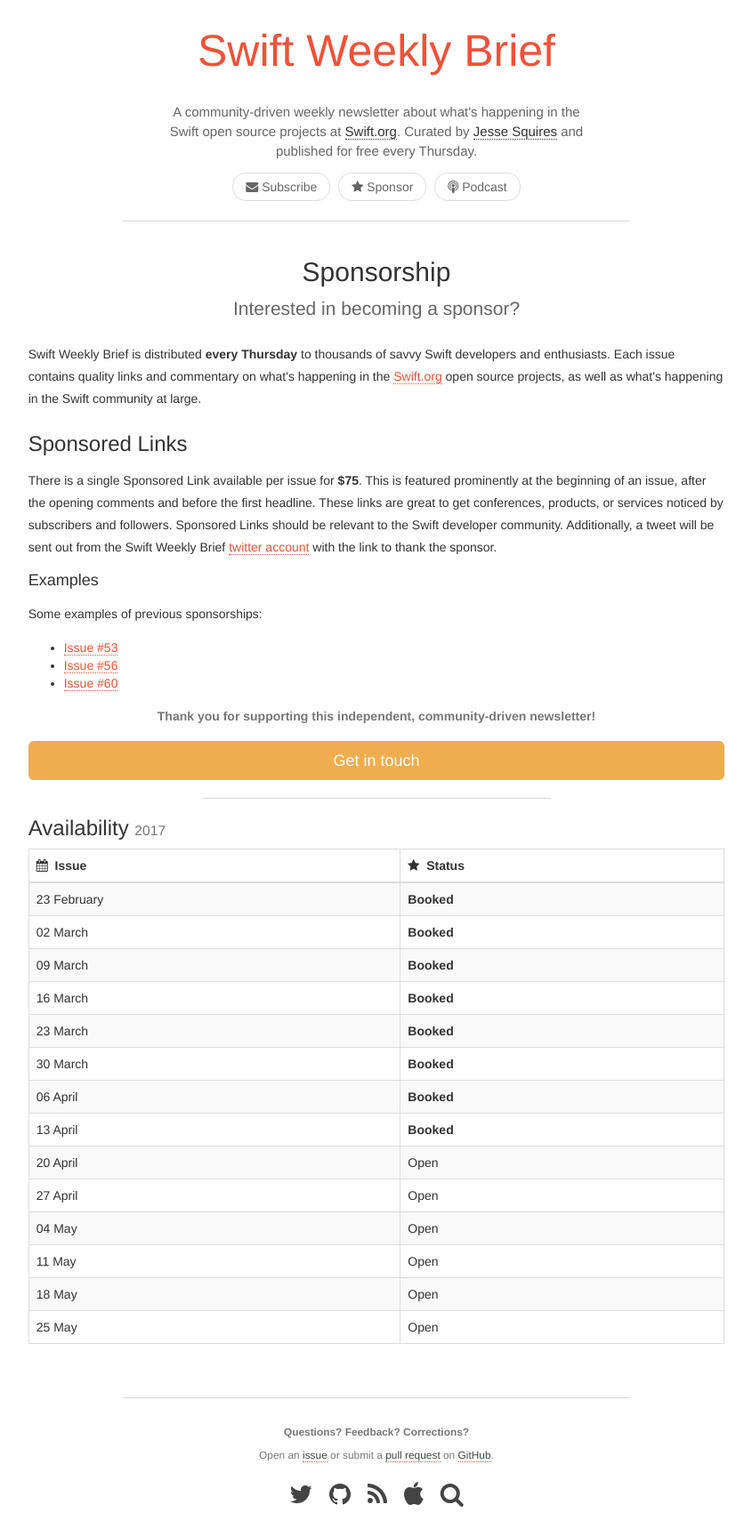
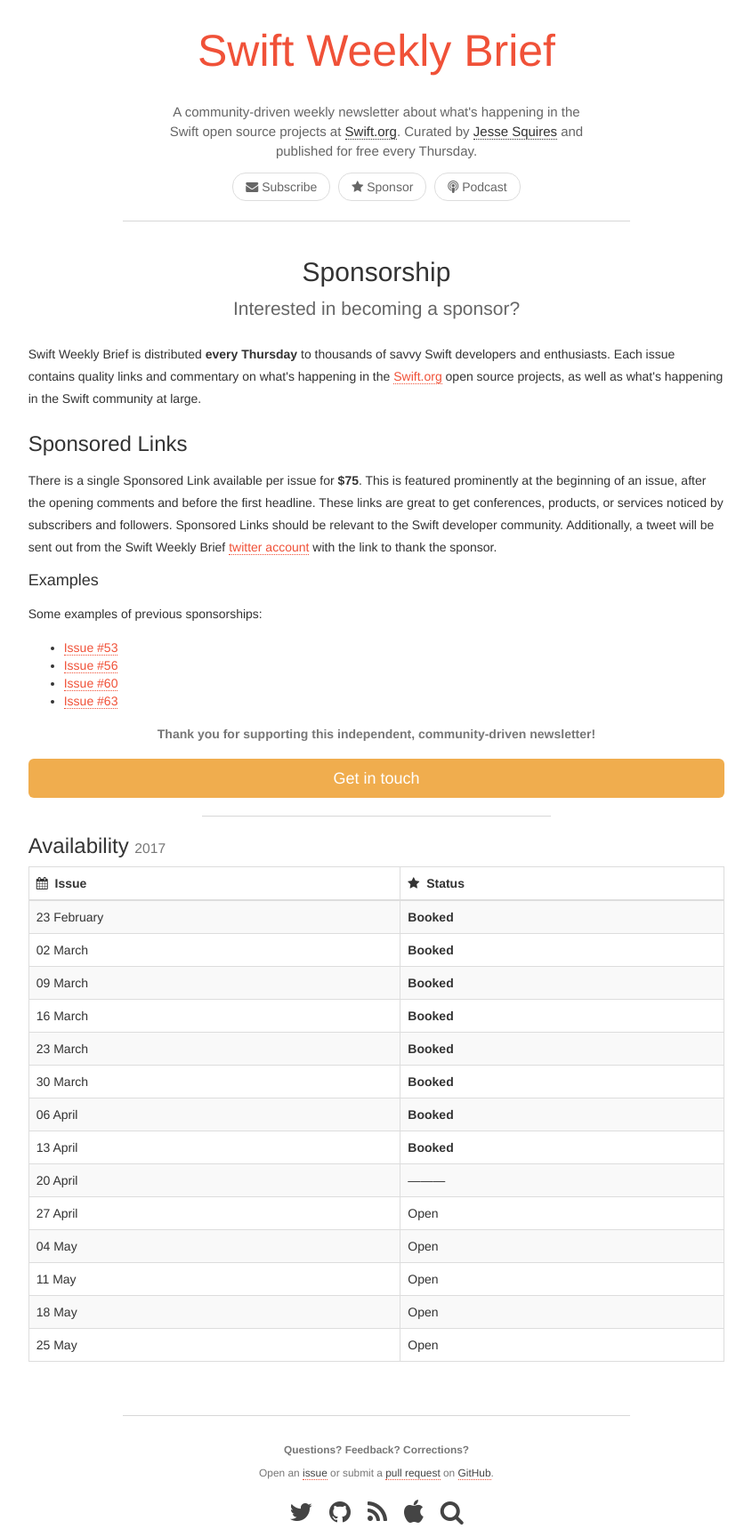
Before and after one commit to SwiftWeekly/swiftweekly.github.io, a Jekyll site: the page built from sponsorship.md, in a window 1280 px wide. Shown: the whole page at 89% size, without its empty margins (217-1062 px from the left). Built offline with Jekyll 4.4.1, drawn with Linux system fonts in a browser that asks for light colours.

Commit message:
update sponsorship

```diff
--- a/sponsorship.md
+++ b/sponsorship.md
@@ -27,6 +27,7 @@
     <li><a href="/issue-53/">Issue #53</a></li>
     <li><a href="/issue-56/">Issue #56</a></li>
     <li><a href="/issue-60/">Issue #60</a></li>
+    <li><a href="/issue-63/">Issue #63</a></li>
 </ul>
 
 <p class="text-muted text-center"><b>Thank you for supporting this independent, community-driven newsletter!</b></p>
@@ -47,7 +48,7 @@
 | 30 March      | **Booked** |
 | 06 April      | **Booked** |
 | 13 April      | **Booked** |
-| 20 April      | Open       |
+| 20 April      | ---------  |
 | 27 April      | Open       |
 | 04 May        | Open       |
 | 11 May        | Open       |
```
